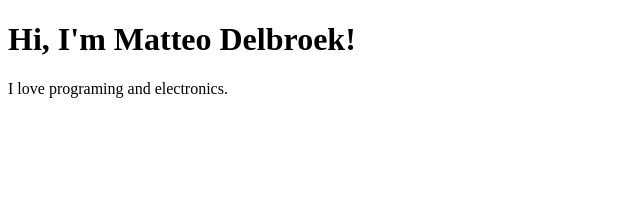
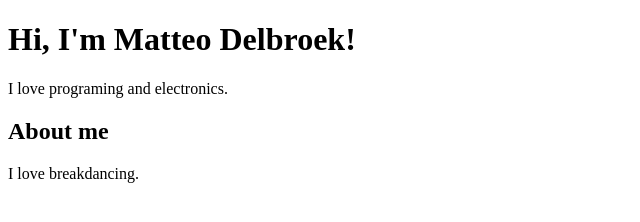
Before and after one commit to matteo-delbroek/my-portfolio, a plain HTML site: page index.html in a window 1280 px wide. Shown: the whole page, without its empty margins (0-640 px from the left). Drawn offline with Linux system fonts and the light colour scheme.

Commit message:
add an about me section

```diff
--- a/index.html
+++ b/index.html
@@ -6,5 +6,7 @@
 	<body>
 		<h1>Hi, I'm Matteo Delbroek!</h1>
 		<p>I love programing and electronics.</p>
+        <h2>About me</h2>
+        <p>I love breakdancing.</p>
 	</body>
 </html>
```
